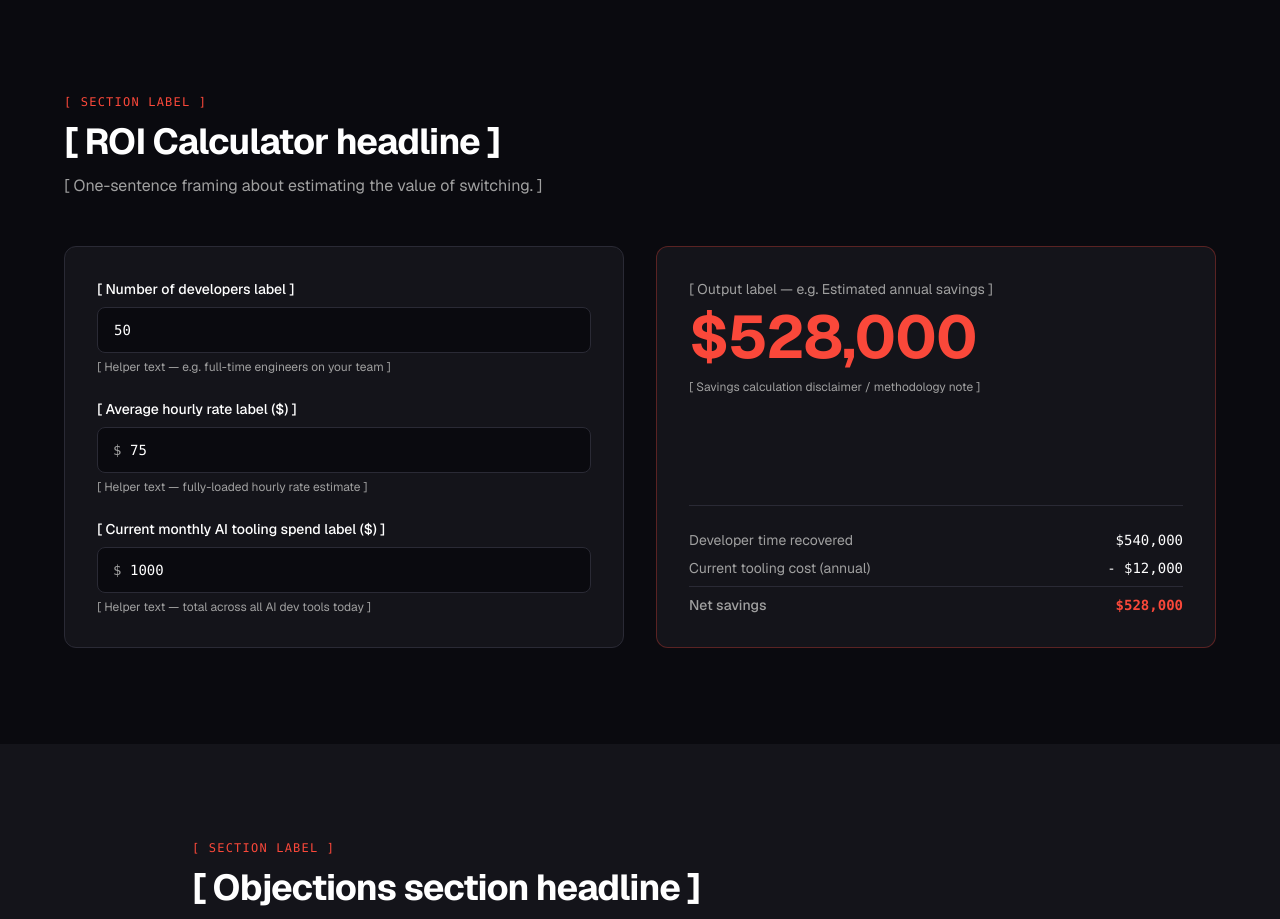
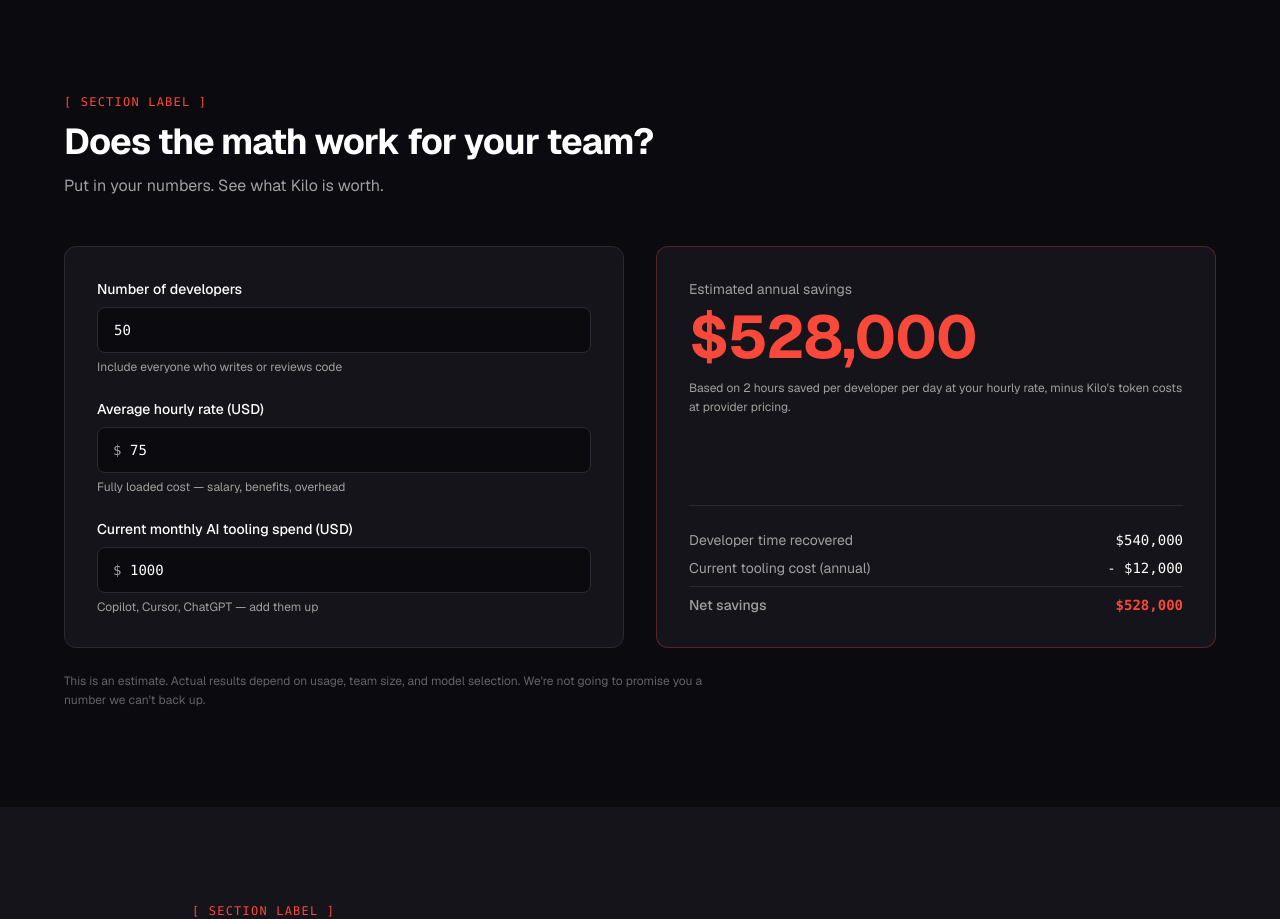
Before and after one commit to ErikIsrani/PitchKilo, a Next.js app: page / in a window 1280 px wide. Shown: the part 2160-3079 px from the top of the page. Built offline with nearby package versions, Linux system fonts and the light colour scheme.

Commit message:
Set ROI calculator section copy
Section headline, subhead, all three field labels and helper
text, output label, methodology subtext, and disclaimer line.

```diff
--- a/src/components/KiloMicrosite.tsx
+++ b/src/components/KiloMicrosite.tsx
@@ -567,8 +567,8 @@ function ROICalculator() {
       <div className="max-w-6xl mx-auto">
         <div className="mb-12">
           <p className="text-[#fa483a] text-xs font-mono uppercase tracking-widest mb-3">[ Section label ]</p>
-          <h2 className="text-3xl sm:text-4xl font-bold text-white tracking-tight">[ ROI Calculator headline ]</h2>
-          <p className="mt-3 text-[#a0a0a0] text-base max-w-xl">[ One-sentence framing about estimating the value of switching. ]</p>
+          <h2 className="text-3xl sm:text-4xl font-bold text-white tracking-tight">Does the math work for your team?</h2>
+          <p className="mt-3 text-[#a0a0a0] text-base max-w-xl">Put in your numbers. See what Kilo is worth.</p>
         </div>
 
         <div className="grid grid-cols-1 lg:grid-cols-2 gap-8">
@@ -580,7 +580,7 @@ function ROICalculator() {
                 data-placeholder-id="roi-devs"
                 className="block text-white text-sm font-medium mb-2"
               >
-                [ Number of developers label ]
+                Number of developers
               </label>
               <input
                 type="number"
@@ -589,7 +589,7 @@ function ROICalculator() {
                 onChange={(e) => setDevs(Math.max(1, parseInt(e.target.value) || 1))}
                 className="w-full bg-[#0a0a0f] border border-[#2a2a35] rounded-lg px-4 py-3 text-white font-mono text-sm focus:outline-none focus:border-[#fa483a]/60 transition-colors"
               />
-              <p className="mt-1.5 text-[#a0a0a0] text-xs">[ Helper text — e.g. full-time engineers on your team ]</p>
+              <p className="mt-1.5 text-[#a0a0a0] text-xs">Include everyone who writes or reviews code</p>
             </div>
 
             {/* Hourly rate */}
@@ -598,7 +598,7 @@ function ROICalculator() {
                 data-placeholder-id="roi-rate"
                 className="block text-white text-sm font-medium mb-2"
               >
-                [ Average hourly rate label ($) ]
+                Average hourly rate (USD)
               </label>
               <div className="relative">
                 <span className="absolute left-4 top-1/2 -translate-y-1/2 text-[#a0a0a0] font-mono text-sm">$</span>
@@ -610,7 +610,7 @@ function ROICalculator() {
                   className="w-full bg-[#0a0a0f] border border-[#2a2a35] rounded-lg pl-8 pr-4 py-3 text-white font-mono text-sm focus:outline-none focus:border-[#fa483a]/60 transition-colors"
                 />
               </div>
-              <p className="mt-1.5 text-[#a0a0a0] text-xs">[ Helper text — fully-loaded hourly rate estimate ]</p>
+              <p className="mt-1.5 text-[#a0a0a0] text-xs">Fully loaded cost — salary, benefits, overhead</p>
             </div>
 
             {/* Current spend */}
@@ -619,7 +619,7 @@ function ROICalculator() {
                 data-placeholder-id="roi-spend"
                 className="block text-white text-sm font-medium mb-2"
               >
-                [ Current monthly AI tooling spend label ($) ]
+                Current monthly AI tooling spend (USD)
               </label>
               <div className="relative">
                 <span className="absolute left-4 top-1/2 -translate-y-1/2 text-[#a0a0a0] font-mono text-sm">$</span>
@@ -631,14 +631,14 @@ function ROICalculator() {
                   className="w-full bg-[#0a0a0f] border border-[#2a2a35] rounded-lg pl-8 pr-4 py-3 text-white font-mono text-sm focus:outline-none focus:border-[#fa483a]/60 transition-colors"
                 />
               </div>
-              <p className="mt-1.5 text-[#a0a0a0] text-xs">[ Helper text — total across all AI dev tools today ]</p>
+              <p className="mt-1.5 text-[#a0a0a0] text-xs">Copilot, Cursor, ChatGPT — add them up</p>
             </div>
           </div>
 
           {/* Output */}
           <div className="rounded-xl border border-[#fa483a]/30 bg-[#14141a] p-8 flex flex-col justify-between">
             <div>
-              <p className="text-[#a0a0a0] text-sm mb-2">[ Output label — e.g. Estimated annual savings ]</p>
+              <p className="text-[#a0a0a0] text-sm mb-2">Estimated annual savings</p>
               <div
                 data-placeholder-id="roi-output"
                 className={`text-5xl sm:text-6xl font-bold tracking-tight ${
@@ -648,7 +648,7 @@ function ROICalculator() {
                 {animatedSavings < 0 ? "-" : ""}
                 {fmt(Math.abs(animatedSavings))}
               </div>
-              <p className="mt-3 text-[#a0a0a0] text-xs">[ Savings calculation disclaimer / methodology note ]</p>
+              <p className="mt-3 text-[#a0a0a0] text-xs leading-relaxed">Based on 2 hours saved per developer per day at your hourly rate, minus Kilo&apos;s token costs at provider pricing.</p>
             </div>
 
             {/* Breakdown */}
@@ -670,6 +670,9 @@ function ROICalculator() {
             </div>
           </div>
         </div>
+        <p className="mt-6 text-[#a0a0a0]/60 text-xs leading-relaxed max-w-2xl">
+          This is an estimate. Actual results depend on usage, team size, and model selection. We&apos;re not going to promise you a number we can&apos;t back up.
+        </p>
       </div>
     </section>
   );
```
